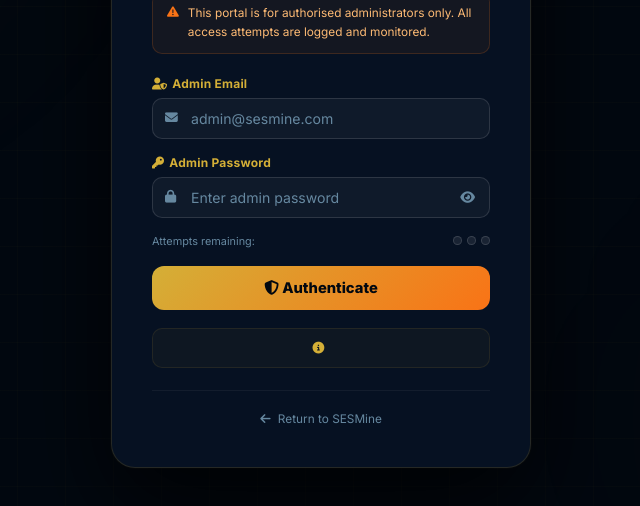
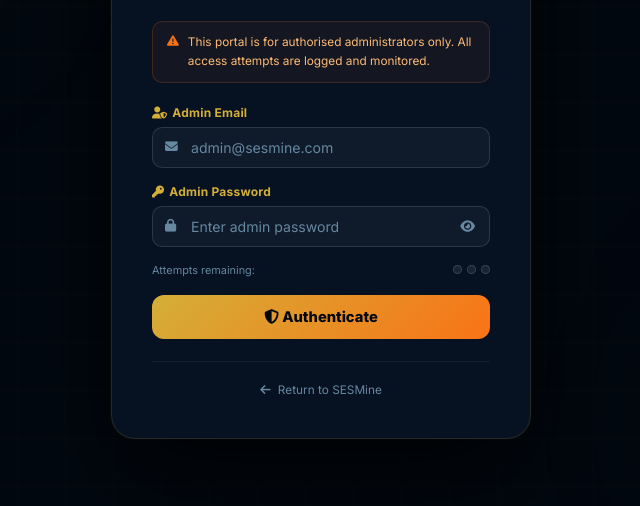
Before and after one commit to KDMineGroup/SESMINE-Market-base, a plain HTML site: page admin/admin-login.html in a window 1280 px wide. Shown: the part 282-788 px from the top of the page, without its empty margins (319-959 px from the left). Drawn offline with Linux system fonts and the light colour scheme.

Commit message:
Update admin-login.html

```diff
--- a/admin/admin-login.html
+++ b/admin/admin-login.html
@@ -430,10 +430,6 @@
 
     </form>
 
-    <!-- Demo hint -->
-    <div class="demo-hint">
-      <i class="fas fa-info-circle" style="color:var(--gold);margin-right:5px;"></i>
-    </div>
 
   </div><!-- /#step1 -->
 
```
